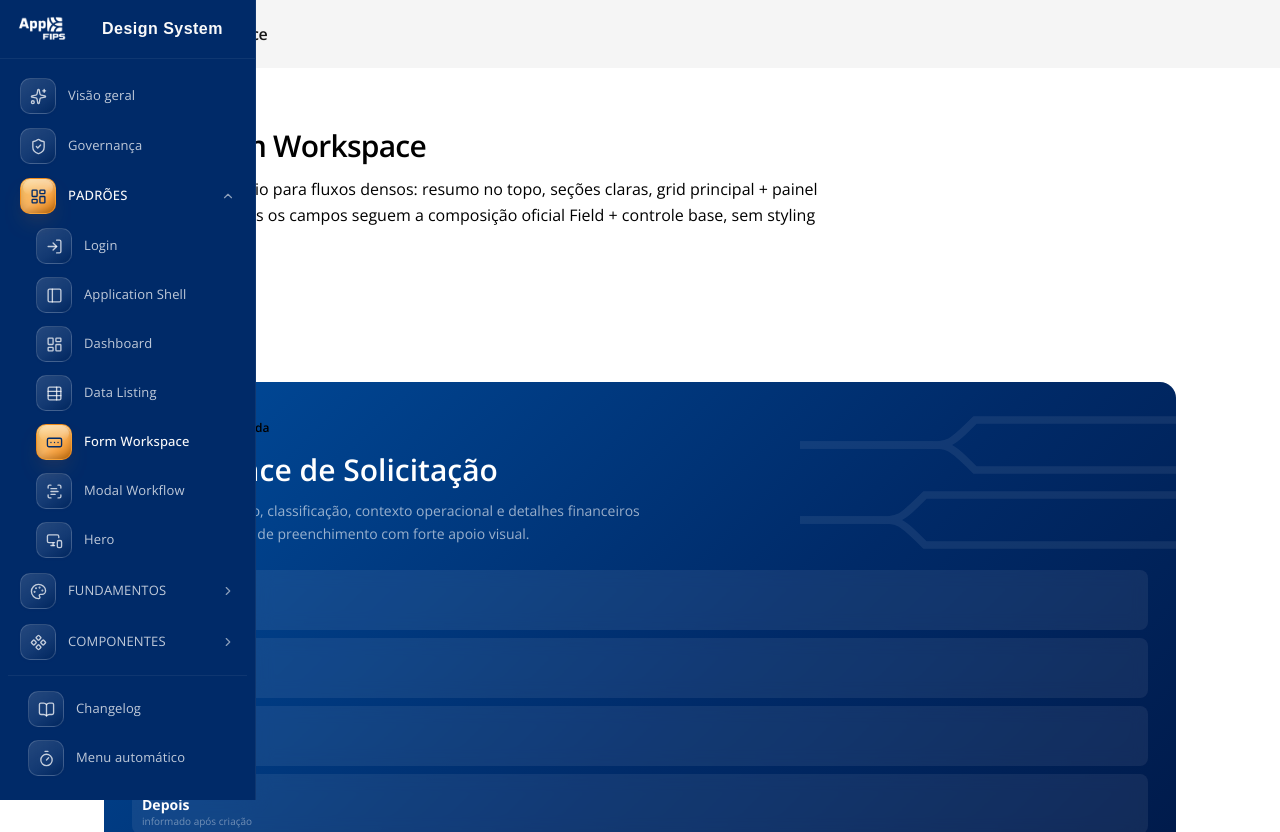
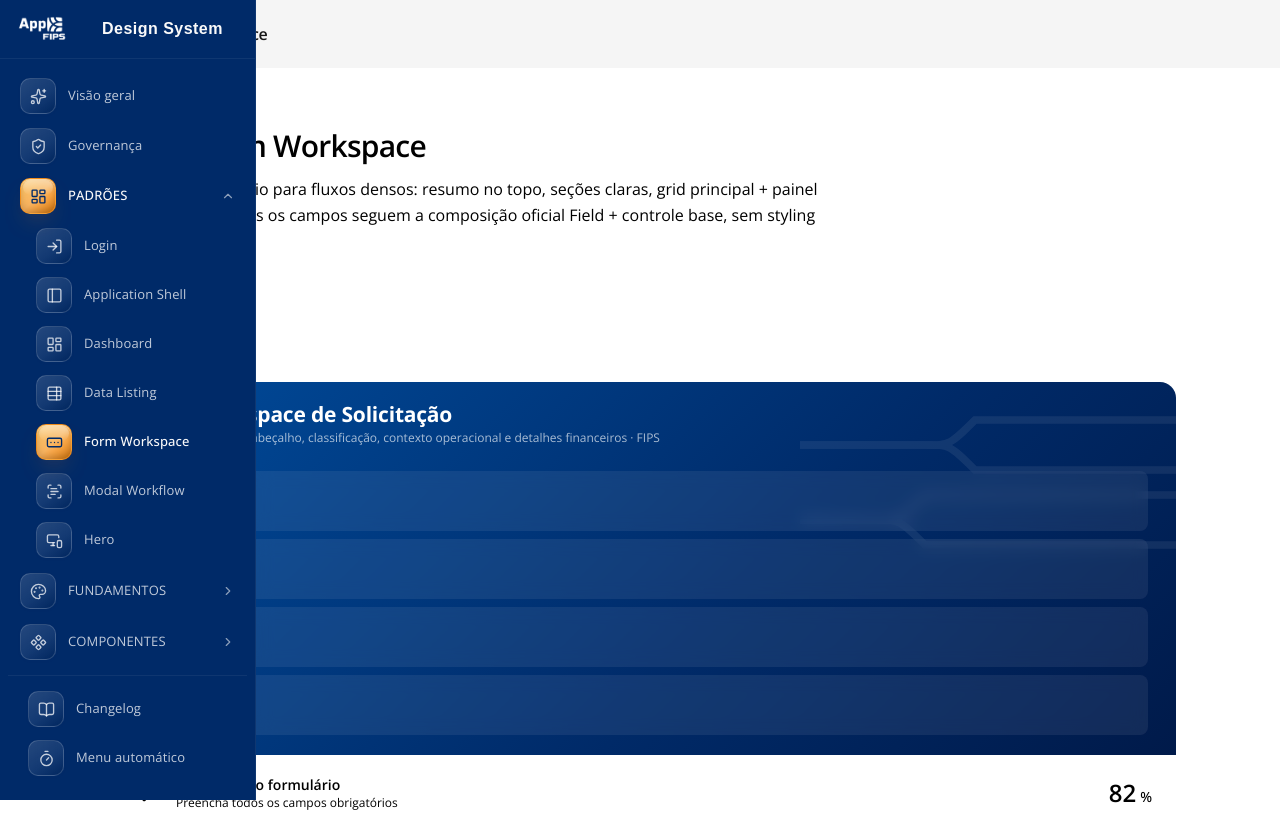
Before and after one commit to LuizM2/Design-system-FIPS, a React (Vite) app: page /docs/patterns/form-workspace in a window 1280 px wide. Shown: the top 832 px of the page. Built offline with nearby package versions, Linux system fonts and the light colour scheme; a web font is replaced by a local one.

Commit message:
feat(form-workspace): banner compacto com ícone estilo Data Listing
Ícone ClipboardList dourado + título/subtítulo menores, alinhado ao padrão do banner do Data Listing.

Co-Authored-By: Claude Opus 4.6 (1M context) <noreply@anthropic.com>

```diff
--- a/src/docs/pages/patterns/FormWorkspaceDemo.tsx
+++ b/src/docs/pages/patterns/FormWorkspaceDemo.tsx
@@ -5,6 +5,7 @@ import {
   CheckCircle2,
   ChevronRight,
   Clock,
+  ClipboardList,
   FolderKanban,
   Layers,
   ListTree,
@@ -255,7 +256,7 @@ export default function FormWorkspaceDemo() {
           {/* ═══════ HERO HEADER ═══════ */}
           <Card className="overflow-hidden">
             <div
-              className="relative overflow-hidden border-b border-[var(--color-border)] px-7 py-8"
+              className="relative overflow-hidden border-b border-[var(--color-border)] px-7 py-5"
               style={{
                 background: 'linear-gradient(135deg, #004B9B 0%, #002A68 60%, #001A4A 100%)',
               }}
@@ -268,15 +269,33 @@ export default function FormWorkspaceDemo() {
                 <path d="M0 120H60C80 120 80 120 100 140L160 140H320" stroke="#fff" strokeWidth="6" strokeLinecap="round" />
               </svg>
 
-              <div className="relative flex flex-col gap-6 xl:flex-row xl:items-start xl:justify-between">
-                <div className="max-w-3xl">
-                  <Badge variant="default">Abertura de demanda</Badge>
-                  <h2 className="mt-3 font-heading text-3xl font-semibold text-white">
-                    Workspace de Solicitação
-                  </h2>
-                  <p className="mt-3 max-w-lg text-sm leading-relaxed text-white/60">
-                    Organize cabeçalho, classificação, contexto operacional e detalhes financeiros em um único fluxo de preenchimento com forte apoio visual.
-                  </p>
+              <div className="relative flex flex-col gap-6 xl:flex-row xl:items-center xl:justify-between">
+                <div className="flex max-w-3xl items-center gap-4">
+                  <div
+                    className="flex shrink-0 items-center justify-center rounded-[11px]"
+                    style={{
+                      width: 44,
+                      height: 44,
+                      background: 'rgba(253,194,78,0.18)',
+                      border: '1px solid rgba(253,194,78,0.19)',
+                    }}
+                  >
+                    <ClipboardList className="h-5 w-5" style={{ color: '#FDC24E' }} />
+                  </div>
+                  <div>
+                    <h2
+                      className="font-heading font-bold text-white"
+                      style={{ fontSize: 21, lineHeight: 1.15, letterSpacing: '-0.2px', margin: 0 }}
+                    >
+                      Workspace de Solicitação
+                    </h2>
+                    <p
+                      className="text-white/[.66]"
+                      style={{ fontSize: 12, margin: '4px 0 0', lineHeight: 1.4 }}
+                    >
+                      Organize cabeçalho, classificação, contexto operacional e detalhes financeiros · FIPS
+                    </p>
+                  </div>
                 </div>
 
                 {/* Metric cards — glass cards */}
```
